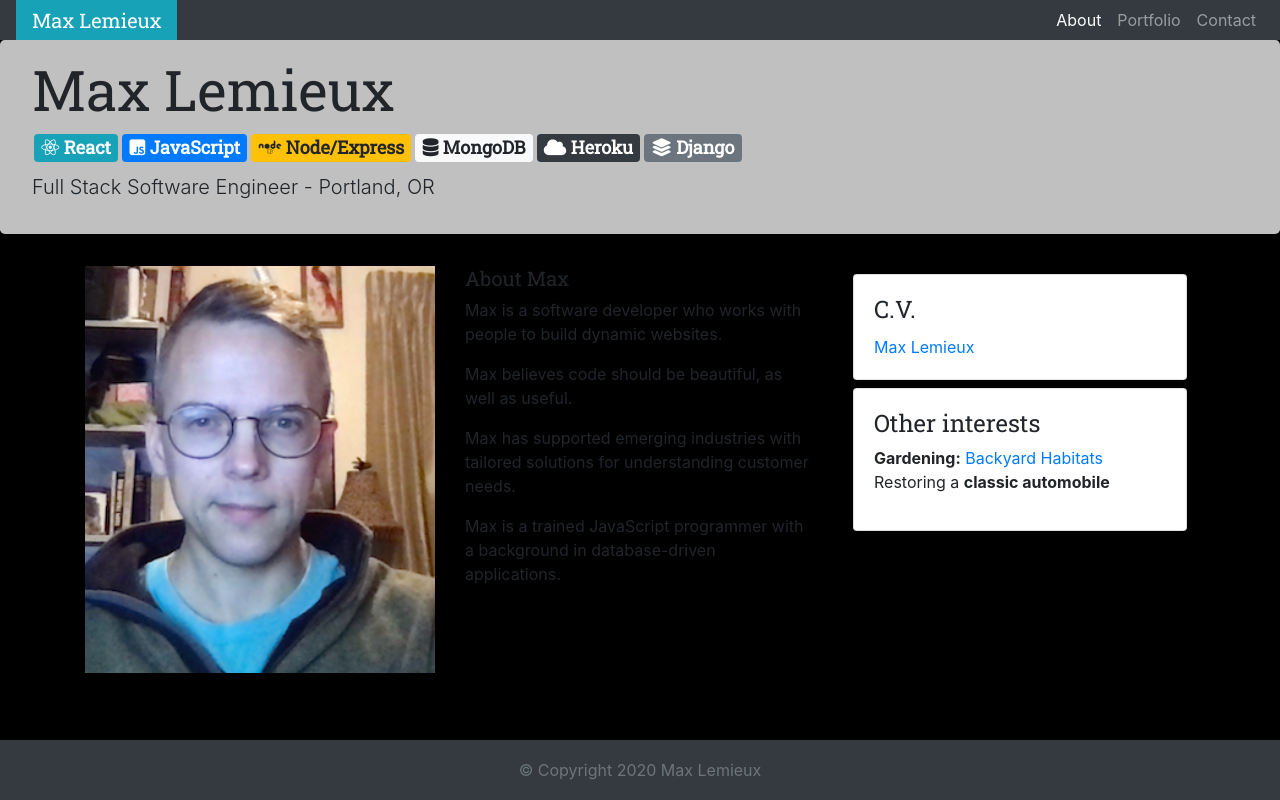
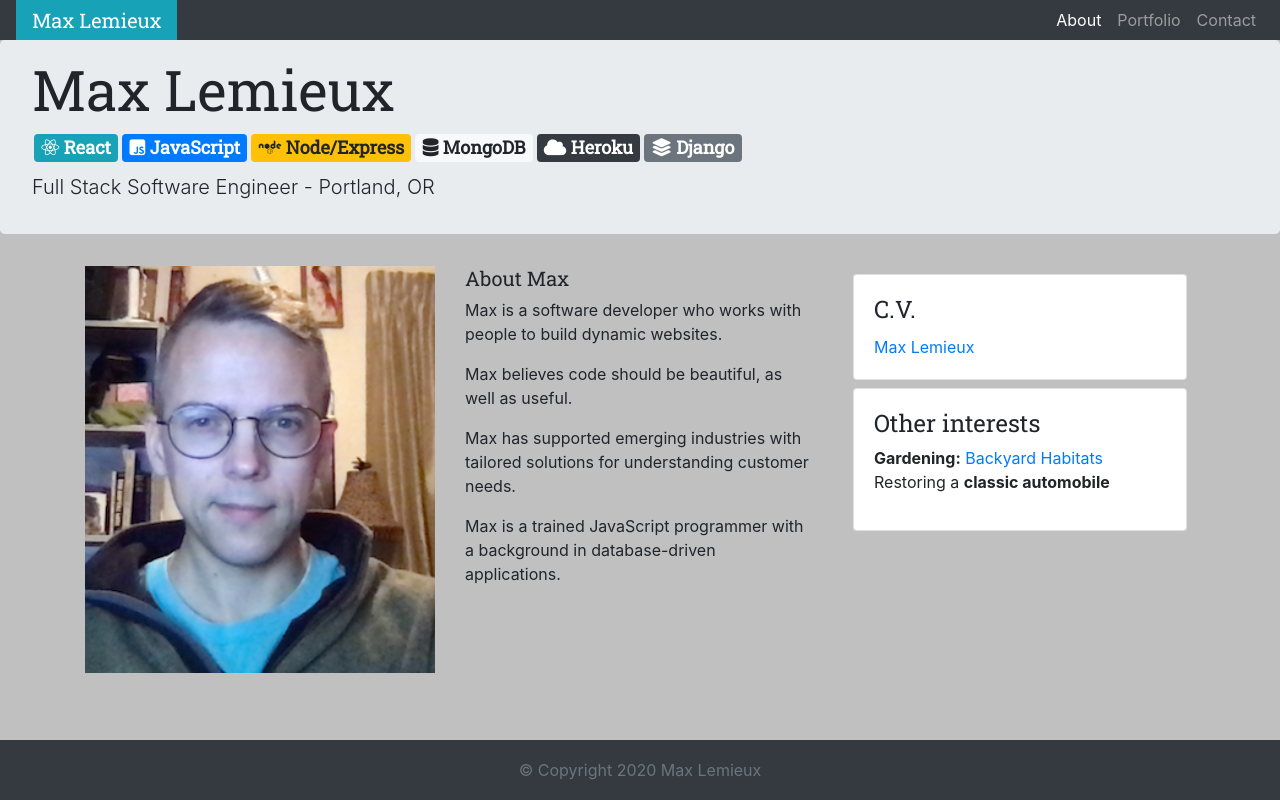
Before and after one commit to maxlemieux/portfolio, a React (Create React App) app: page / in a window 1280 px wide. Built offline with nearby package versions, Linux system fonts and the light colour scheme.

Commit message:
removed change to backgrounds

```diff
--- a/public/style.css
+++ b/public/style.css
@@ -13,7 +13,7 @@ html {
     min-height: 100%; /* Make sure footer is at bottom of screen on short pages */
 }
 body {
-    background-color: black;
+    background-color: silver;
     font-family: 'Roboto', sans-serif;
     margin: 0 auto;
     padding-bottom: 60px; /* Match the height of the footer */
@@ -27,7 +27,6 @@ footer {
 }
 .jumbotron {
     padding: 1rem 2rem;
-    background: silver;
 }
 
 .card {
```
